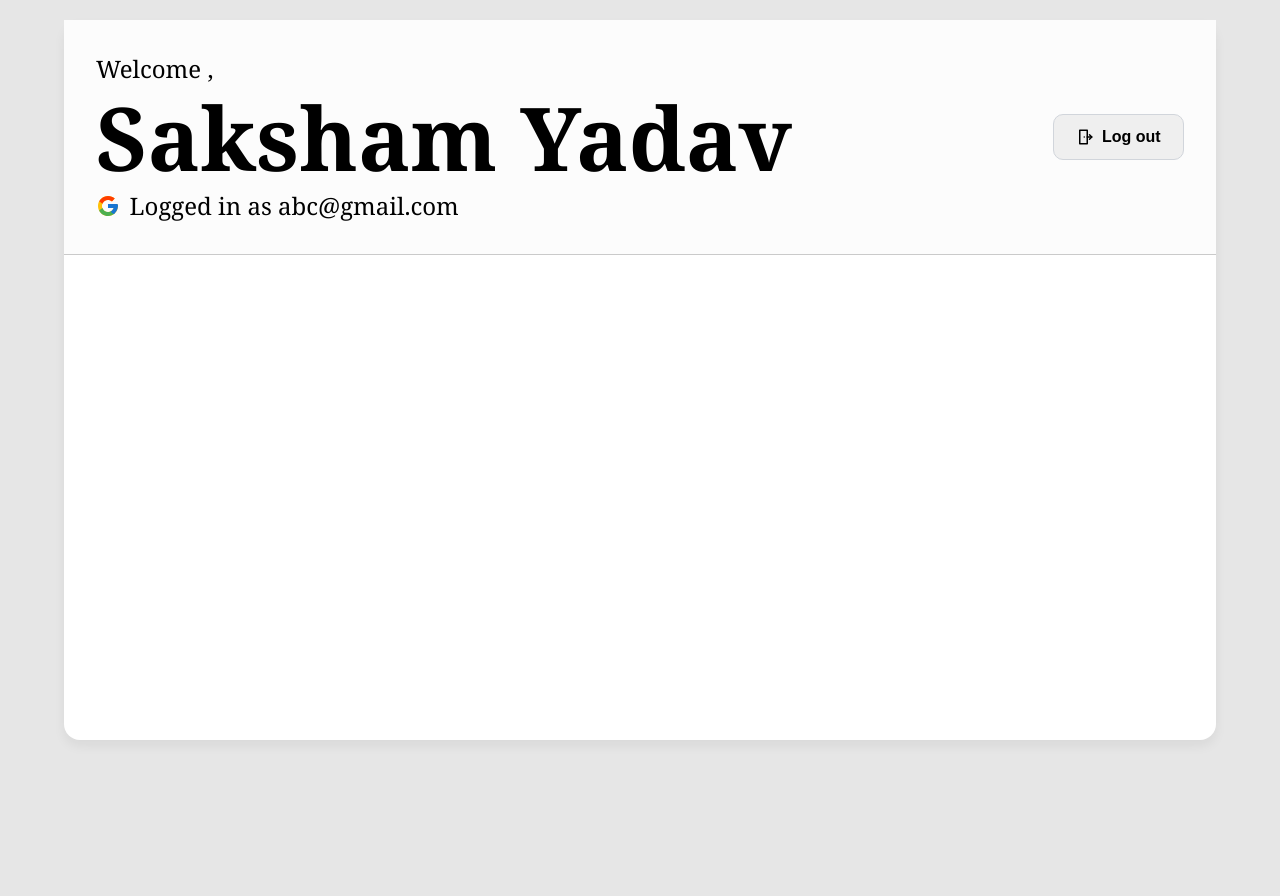
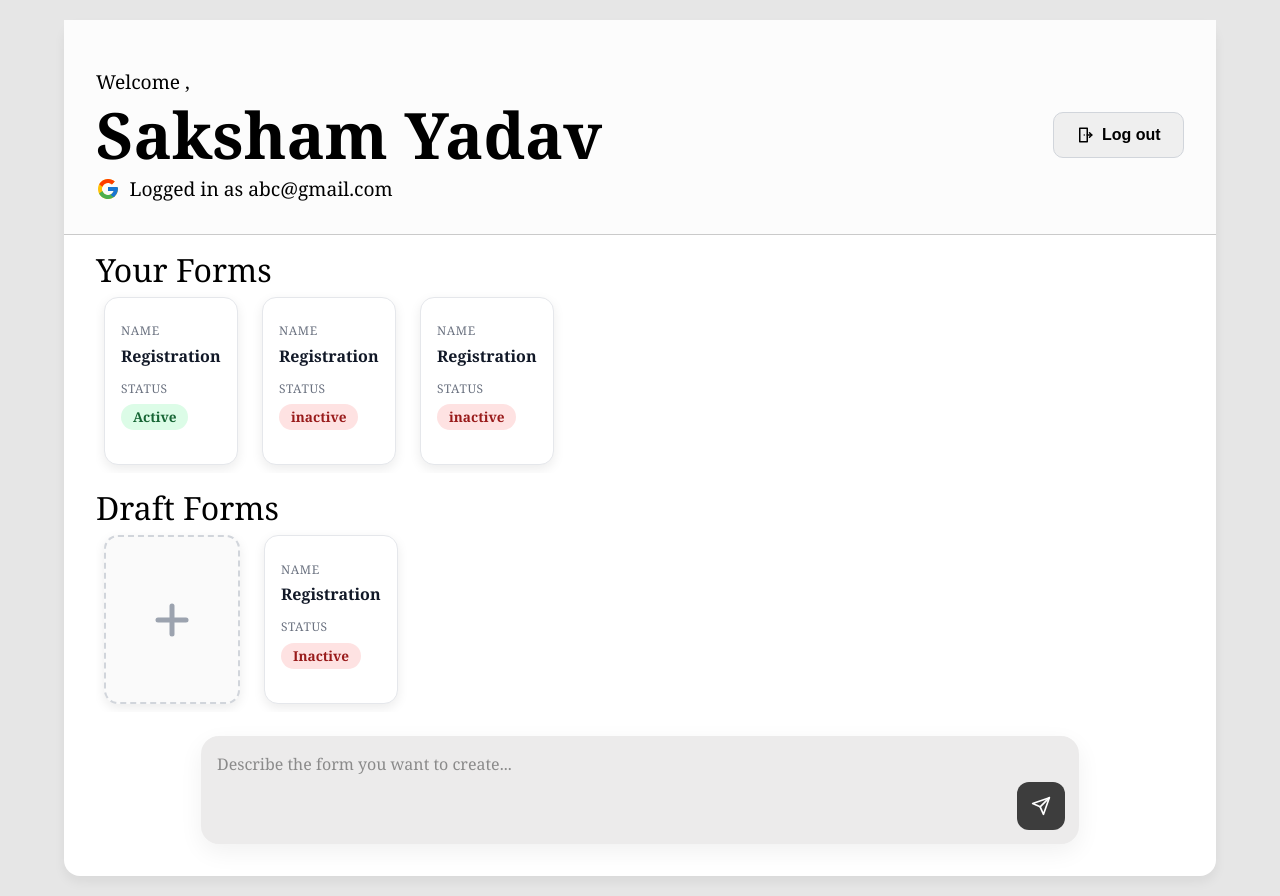
Before and after one commit to SkySaksham/SkyForms, a plain HTML site: page home.html in a window 1280 px wide. Before the commit the page ends 800 px from the top, so only its background shows below. Drawn offline with Linux system fonts and the light colour scheme.

Commit message:
home page work

```diff
--- a/SkyForms_Frontend/store.js
+++ b/SkyForms_Frontend/store.js
@@ -7,6 +7,12 @@ Filled WIth TEst DATa During Development !!
 
 export let data = {
     userInfo : {},
+
+    yourForms : [{
+        name : "Resigstration",
+        id : 121212,
+        status : true
+    }],
     previewForms : [
             {
                 formID : 121,
--- /dev/null
+++ b/SkyForms_Frontend/style/prompt.css
@@ -0,0 +1,66 @@
+.Lprompt{
+    width: min(850px, 90%);
+    margin-left: auto;
+    margin-right: auto;
+    margin-top: 1.5rem;
+    display: flex;
+    align-items: flex-end;
+    gap: 12px;
+    padding: 14px;
+    background: #ecebeb;
+    border-radius: 18px;
+    box-shadow: 0 8px 24px rgba(0,0,0,.06);
+}
+
+.LpromptInput{
+    flex: 1;
+    min-height: 80px;
+    max-height: 120px;
+    border: none;
+    outline: none;
+    resize: none;
+    background: transparent;
+    font-size: 1rem;
+    font-family: inherit;
+    color: #222;
+    line-height: 1.5;
+    overflow-y: auto;
+}
+
+.LpromptInput::placeholder{
+    color: #8a8a8a;
+}
+
+.LsendBtn{
+    width: 48px;
+    height: 48px;
+
+    flex-shrink: 0;
+
+    display: flex;
+    justify-content: center;
+    align-items: center;
+
+    border: none;
+    border-radius: 25%;
+
+    background: #3d3d3d;
+    color: white;
+
+    cursor: pointer;
+    transition: .2s ease;
+}
+
+.LsendBtn:hover{
+    background: #4f4f4f;
+    transform: translateY(-2px);
+}
+
+.LsendBtn:active{
+    transform: translateY(0);
+}
+
+.LsendBtn svg{
+    width: 20px;
+    height: 20px;
+}
--- a/home.html
+++ b/home.html
@@ -5,14 +5,88 @@
     <meta charset="UTF-8">
     <meta name="viewport" content="width=device-width, initial-scale=1.0">
     <link rel="stylesheet" href="profileCard.css">
+    <link rel="stylesheet" href="prompt.css">
 </head>
 
 <body>
 <div class = "HomeContainer">
+   <div id = "pcard"></div>
+
+    <div class="yourForms">
+        <div>Your Forms</div>
+        <div id ="yFcontainer" class = "formContainer">
+            <div class="formcards">
+                <div class="label">Name</div>
+                <div class="value fname">Registration</div>
+
+                <div class="label">Status</div>
+                <div class="value status active">Active</div>
+            </div>
+            <div class="formcards">
+                <div class="label">Name</div>
+                <div class="value fname">Registration</div>
+
+                <div class="label">Status</div>
+                <div class="value status inactive">inactive</div>
+            </div>
+            <div class="formcards">
+                <div class="label">Name</div>
+                <div class="value fname">Registration</div>
+
+                <div class="label">Status</div>
+                <div class="value status inactive">inactive</div>
+            </div>
+
+        </div>
+    </div>
+
+    <div class="yourForms">
+        <div>Draft Forms</div>
+        <div id ="yFcontainer" class = "formContainer">
+
+            <div class="formcards addCard">
+                <svg xmlns="http://www.w3.org/2000/svg"
+                    width="48"
+                    height="48"
+                    viewBox="0 0 24 24"
+                    fill="none"
+                    stroke="currentColor"
+                    stroke-width="2.5"
+                    stroke-linecap="round"
+                    stroke-linejoin="round">
+                    <path d="M12 5v14"/>
+                    <path d="M5 12h14"/>
+                </svg>
+            </div>
 
 
+            <div class="formcards">
+                <div class="label">Name</div>
+                <div class="value fname">Registration</div>
 
+                <div class="label">Status</div>
+                <div class="value status inactive">Inactive</div>
+            </div>
 
+        </div>
+    </div>
+
+    <div class="Lprompt">
+
+        <textarea
+            class="LpromptInput"
+            placeholder="Describe the form you want to create..."
+        ></textarea>
+
+        <button id="LsendBtn" class="LsendBtn">
+            <svg viewBox="0 0 24 24" fill="none" stroke="currentColor"
+                stroke-width="2" stroke-linecap="round" stroke-linejoin="round">
+                <path d="M22 2L11 13"></path>
+                <path d="M22 2L15 22L11 13L2 9L22 2Z"></path>
+            </svg>
+        </button>
+
+    </div>
 </div>
 
 
@@ -21,6 +95,120 @@
 
 
 
+<style>
+.yourForms{
+    display: flex;
+    flex-direction: column;
+    font-size: clamp(1rem,5vw,2rem);
+    padding :2rem;
+    padding-top :1rem;
+    padding-bottom: 0;
+    font-weight: 500;
+    line-height: 1.2;
+}
+
+.formContainer{
+    display: flex;
+    width: 100%;
+    padding :0.5rem;
+
+    overflow-x: auto;
+    overflow-y: hidden;
+    gap:1.5rem;
+}
+.formcards {
+    aspect-ratio: 3 / 4;
+    width: 100px;
+    flex-shrink: 0;
+
+    display: flex;
+    flex-direction: column;
+    justify-content: center;
+    gap: 0.5rem;
+
+    padding: 1rem;
+
+    background: #fff;
+    border: 1px solid #e5e7eb;
+    border-radius: 14px;
+
+    box-shadow: 0 4px 12px rgba(0, 0, 0, 0.08);
+
+    transition: all 0.25s ease;
+    cursor: pointer;
+}
+
+
+.formcards:hover {
+    transform: translateY(-5px);
+    box-shadow: 0 10px 24px rgba(0, 0, 0, 0.15);
+    border-color: #e3e3e3;
+}
+
+.label {
+    font-size: 0.75rem;
+    color: #6b7280;
+    text-transform: uppercase;
+    letter-spacing: 0.05em;
+}
+
+.value {
+    font-size: 1rem;
+    font-weight: 600;
+    color: #111827;
+    margin-bottom: 0.5rem;
+}
+
+.status {
+    display: inline-flex;
+    align-items: center;
+    width: fit-content;
+
+    padding: 0.3rem 0.75rem;
+
+    border-radius: 999px;
+    font-size: 0.85rem;
+    font-weight: 600;
+}
+
+.status.active {
+    background: #dcfce7;
+    color: #166534;
+}
+
+.status.inactive {
+    background: #fee2e2;
+    color: #991b1b;
+}
+.addCard {
+    display: flex;
+    justify-content: center;
+    align-items: center;
+
+    background: #fafafa;
+    border: 2px dashed #d1d5db;
+    color: #9ca3af;
+
+    transition: all 0.25s ease;
+}
+
+.addCard:hover {
+    border-color: #3b82f6;
+    background: #f8fbff;
+    color: #3b82f6;
+
+    transform: translateY(-5px);
+    box-shadow: 0 10px 24px rgba(59, 130, 246, 0.15);
+}
+
+.addCard svg {
+    transition: transform 0.25s ease;
+}
+
+.addCard:hover svg {
+    transform: scale(1.15) rotate(90deg);
+}
+</style>
 </body>
 
 <script>
@@ -76,7 +264,7 @@ function getProfileCard(profileData){
     return div;
 }
 
-const page = document.querySelector(".HomeContainer");
+const page = document.querySelector("#pcard");
 page.appendChild(getProfileCard({
     "name":"Saksham Yadav",
     email:"abc@gmail.com"
@@ -89,12 +277,13 @@ page.appendChild(getProfileCard({
 
 <style>
 .HomeContainer{
-    min-height:90vh;
+    min-height:100vh;
     width:90vw;
     margin:2.5vh auto;
     border-radius:16px;
     box-shadow:0 6px 12px rgba(0,0,0,.06);
     background: white;
+    padding-bottom: 2rem;
 }
 
 body {
--- a/profileCard.css
+++ b/profileCard.css
@@ -3,20 +3,21 @@
     justify-content:space-between;
     align-items:center;
     gap:2rem;
-    padding:2rem;
     background: rgb(252, 252, 252);
     border-bottom: 1px solid rgb(202, 202, 202);
+    padding:2rem;
+    padding-top:3rem ;
 }
 
 .ProfileHeader{
     display:flex;
     flex-direction:column;
     gap:.5rem;
-    font-size: clamp(1rem,3vw,1.5rem);
+    font-size: clamp(1rem,3vw,1.2rem);
 }
 
 .Name{
-    font-size:clamp(2.6rem,8vw,5.5rem);
+    font-size:clamp(2.6rem,5vw,5rem);
     font-weight:700;
     line-height:1;
 }
--- /dev/null
+++ b/prompt.css
@@ -0,0 +1,66 @@
+.Lprompt{
+    width: min(850px, 90%);
+    margin-left: auto;
+    margin-right: auto;
+    margin-top: 1.5rem;
+    display: flex;
+    align-items: flex-end;
+    gap: 12px;
+    padding: 14px;
+    background: #ecebeb;
+    border-radius: 18px;
+    box-shadow: 0 8px 24px rgba(0,0,0,.06);
+}
+
+.LpromptInput{
+    flex: 1;
+    min-height: 80px;
+    max-height: 120px;
+    border: none;
+    outline: none;
+    resize: none;
+    background: transparent;
+    font-size: 1rem;
+    font-family: inherit;
+    color: #222;
+    line-height: 1.5;
+    overflow-y: auto;
+}
+
+.LpromptInput::placeholder{
+    color: #8a8a8a;
+}
+
+.LsendBtn{
+    width: 48px;
+    height: 48px;
+
+    flex-shrink: 0;
+
+    display: flex;
+    justify-content: center;
+    align-items: center;
+
+    border: none;
+    border-radius: 25%;
+
+    background: #3d3d3d;
+    color: white;
+
+    cursor: pointer;
+    transition: .2s ease;
+}
+
+.LsendBtn:hover{
+    background: #4f4f4f;
+    transform: translateY(-2px);
+}
+
+.LsendBtn:active{
+    transform: translateY(0);
+}
+
+.LsendBtn svg{
+    width: 20px;
+    height: 20px;
+}
```
